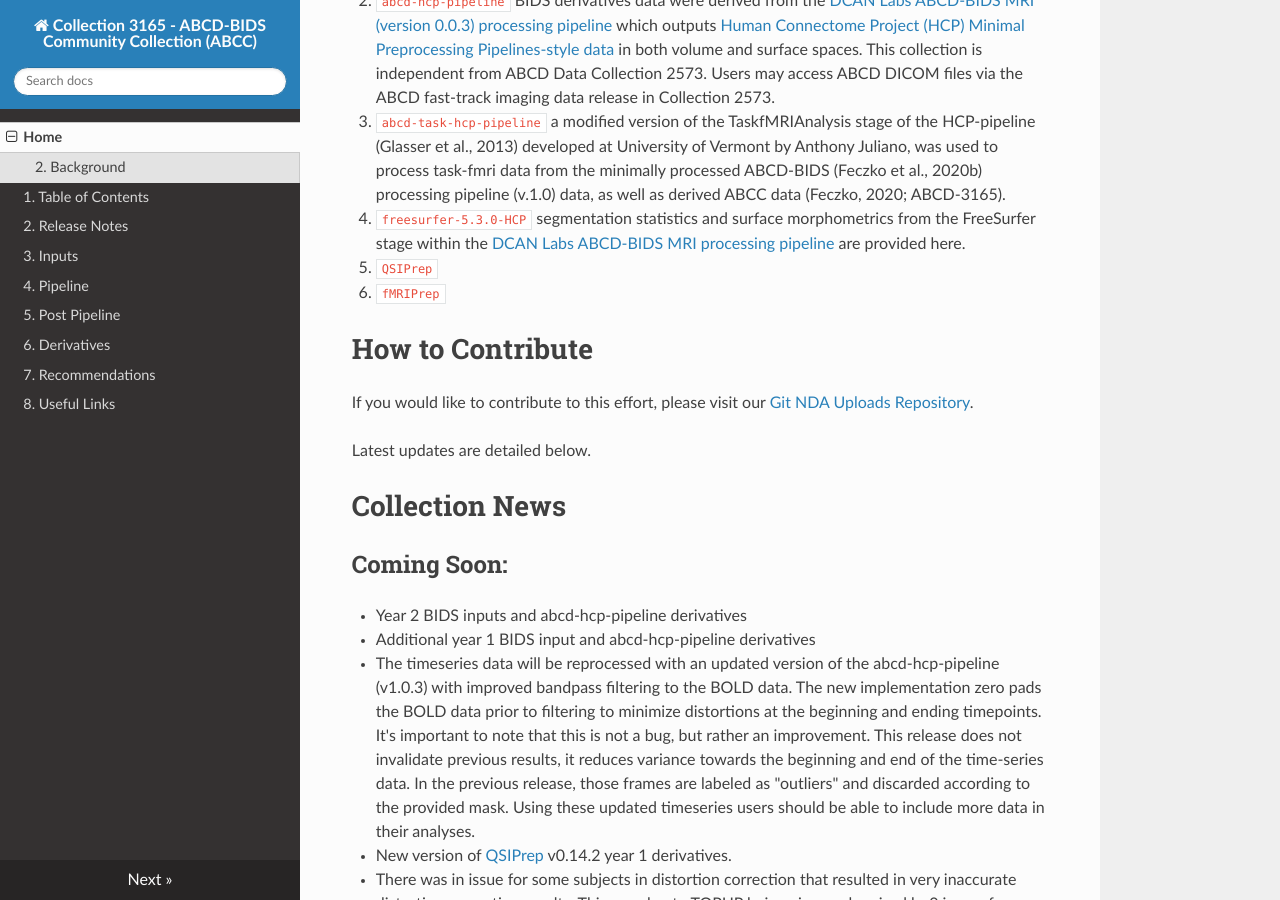
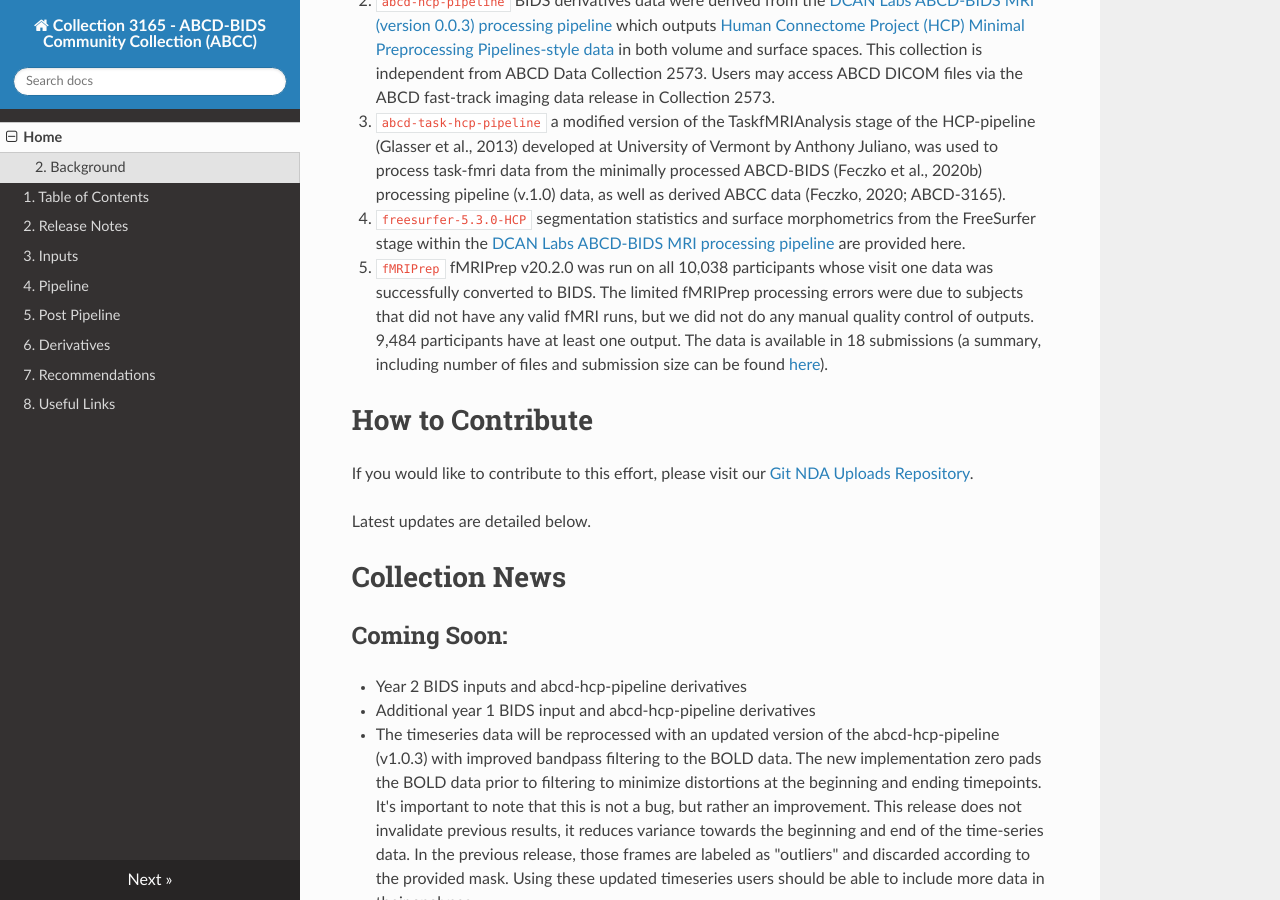
Before and after one commit to ABCD-STUDY/nda-abcd-collection-3165, an MkDocs documentation site: the page built from docs/index.md, in a window 1280 px wide and 900 px high, scrolled down 745 px. Built offline with MkDocs 1.6.1, drawn with Linux system fonts in a browser that asks for light colours; nearby versions of some CDN libraries.

Commit message:
added fmriprep background and removed QSIprep

```diff
--- a/docs/index.md
+++ b/docs/index.md
@@ -14,8 +14,7 @@ As a community share, the ABCC enables researchers to access **available derivat
 2. `abcd-hcp-pipeline` BIDS derivatives data were derived from the [DCAN Labs ABCD-BIDS MRI (version 0.0.3) processing pipeline](https://doi.org/10.5281/zenodo.2587210) which outputs [Human Connectome Project (HCP) Minimal Preprocessing Pipelines-style data](https://doi.org/10.1016/j.neuroimage.2013.04.127) in both volume and surface spaces. This collection is independent from ABCD Data Collection 2573. Users may access ABCD DICOM files via the ABCD fast-track imaging data release in Collection 2573.
 3. `abcd-task-hcp-pipeline` a modified version of the TaskfMRIAnalysis stage of the HCP-pipeline (Glasser et al., 2013) developed at University of Vermont by Anthony Juliano, was used to process task-fmri data from the minimally processed ABCD-BIDS (Feczko et al., 2020b) processing pipeline (v.1.0) data, as well as derived ABCC data (Feczko, 2020; ABCD-3165).
 4. `freesurfer-5.3.0-HCP` segmentation statistics and surface morphometrics from the FreeSurfer stage within the [DCAN Labs ABCD-BIDS MRI processing pipeline](https://doi.org/10.5281/zenodo.2587210) are provided here.
-5. `QSIPrep`
-6. `fMRIPrep`
+5. `fMRIPrep` fMRIPrep v20.2.0 was run on all 10,038 participants whose visit one data was successfully converted to BIDS. The limited fMRIPrep processing errors were due to subjects that did not have any valid fMRI runs, but we did not do any manual quality control of outputs. 9,484 participants have at least one output. The data is available in 18 submissions (a summary, including number of files and submission size can be found [here](https://docs.google.com/spreadsheets/d/1NbZ28vBvGVJb9miivgsJ695VVoFBSBuBQmWigN5pg_c/edit#gid=678992105)).
 
 # How to Contribute
 
```
